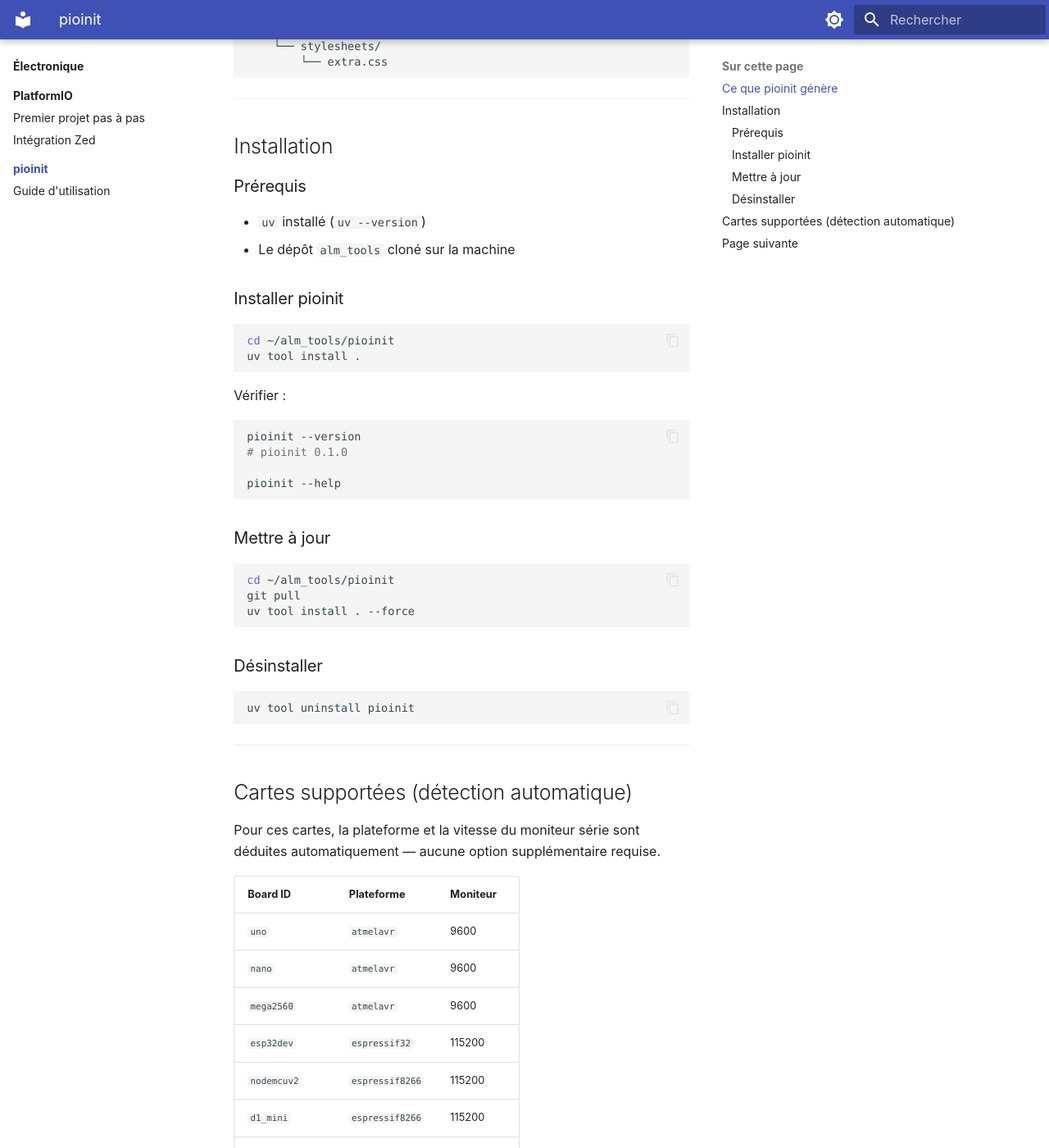
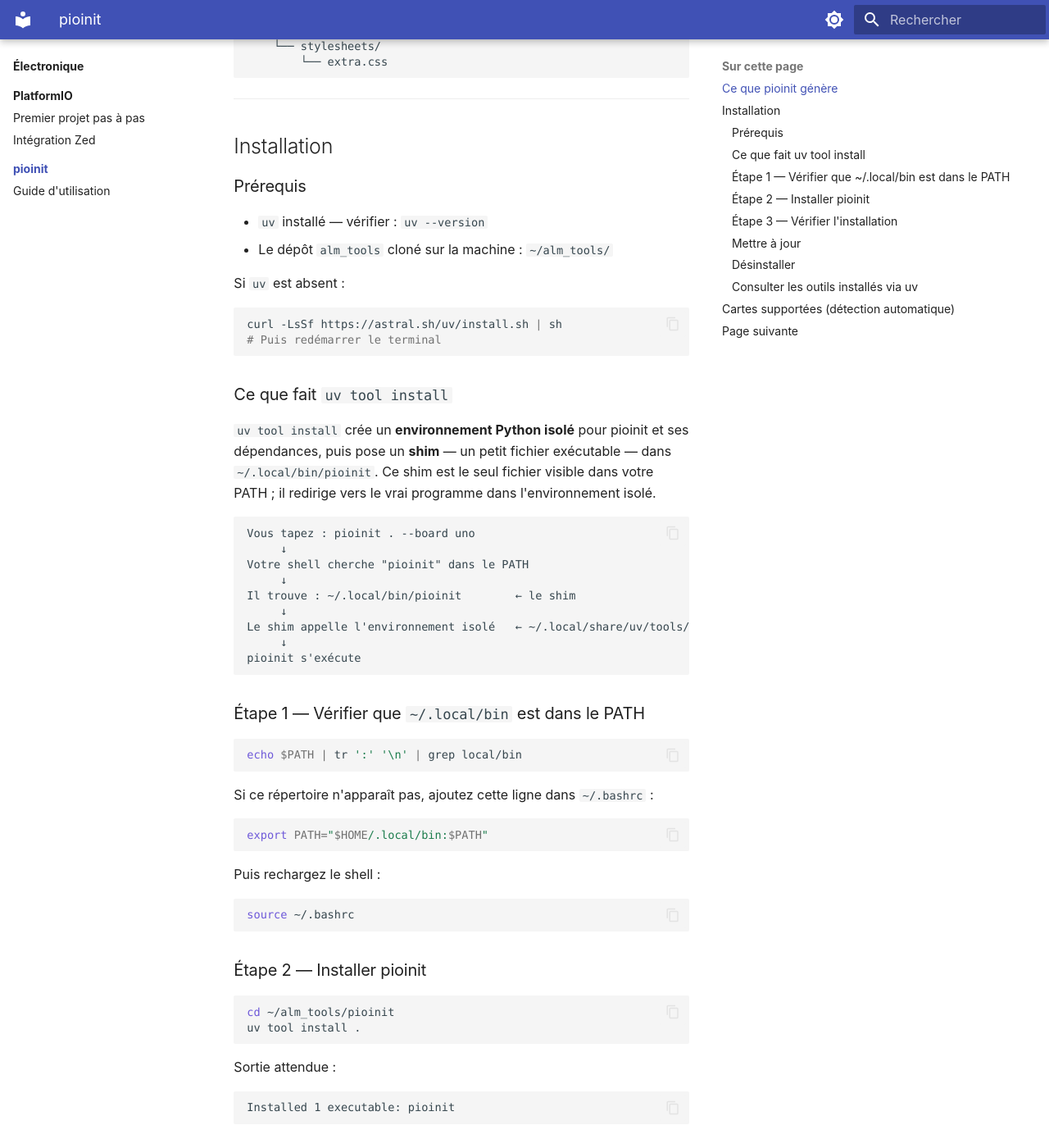
Before and after one commit to namnetes/alm_notes, an MkDocs documentation site: the page built from docs/electronique/pioinit/index.md, in a window 1280 px wide and 1400 px high, scrolled down 841 px. Shown: the whole window at 82% size. Built offline with MkDocs 1.6.1 and Material for MkDocs 9.7.7, drawn with Linux system fonts in a browser that asks for light colours; some of the changed text lies outside the part shown.

Commit message:
docs: expand pioinit installation guide with shim explanation and PATH check
Add step-by-step detail: shim mechanism, PATH verification, expected
output at each step, and update/uninstall procedures — mirrors the
level of detail in devinit INSTALLATION.md.

Co-Authored-By: Claude Sonnet 4.6 <noreply@anthropic.com>

````diff
--- a/docs/electronique/pioinit/index.md
+++ b/docs/electronique/pioinit/index.md
@@ -42,37 +42,109 @@ mon-projet/
 
 ### Prérequis
 
-- `uv` installé (`uv --version`)
-- Le dépôt `alm_tools` cloné sur la machine
+- `uv` installé — vérifier : `uv --version`
+- Le dépôt `alm_tools` cloné sur la machine : `~/alm_tools/`
 
-### Installer pioinit
+Si `uv` est absent :
+
+```bash
+curl -LsSf https://astral.sh/uv/install.sh | sh
+# Puis redémarrer le terminal
+```
+
+### Ce que fait `uv tool install`
+
+`uv tool install` crée un **environnement Python isolé** pour pioinit et ses
+dépendances, puis pose un **shim** — un petit fichier exécutable — dans
+`~/.local/bin/pioinit`. Ce shim est le seul fichier visible dans votre PATH ;
+il redirige vers le vrai programme dans l'environnement isolé.
+
+```
+Vous tapez : pioinit . --board uno
+     ↓
+Votre shell cherche "pioinit" dans le PATH
+     ↓
+Il trouve : ~/.local/bin/pioinit        ← le shim
+     ↓
+Le shim appelle l'environnement isolé   ← ~/.local/share/uv/tools/pioinit/
+     ↓
+pioinit s'exécute
+```
+
+### Étape 1 — Vérifier que `~/.local/bin` est dans le PATH
+
+```bash
+echo $PATH | tr ':' '\n' | grep local/bin
+```
+
+Si ce répertoire n'apparaît pas, ajoutez cette ligne dans `~/.bashrc` :
+
+```bash
+export PATH="$HOME/.local/bin:$PATH"
+```
+
+Puis rechargez le shell :
+
+```bash
+source ~/.bashrc
+```
+
+### Étape 2 — Installer pioinit
 
 ```bash
 cd ~/alm_tools/pioinit
 uv tool install .
 ```
 
-Vérifier :
+Sortie attendue :
+
+```
+Installed 1 executable: pioinit
+```
+
+### Étape 3 — Vérifier l'installation
 
 ```bash
+which pioinit
+# /home/votre-nom/.local/bin/pioinit
+
 pioinit --version
 # pioinit 0.1.0
 
 pioinit --help
 ```
 
+Si `which pioinit` ne retourne rien, le shim n'est pas dans le PATH —
+revérifiez l'étape 1.
+
 ### Mettre à jour
+
+Après un `git pull` sur `alm_tools` :
 
 ```bash
 cd ~/alm_tools/pioinit
-git pull
 uv tool install . --force
+pioinit --version
 ```
+
+Le `--force` réinstalle même si le numéro de version n'a pas changé —
+utile pendant le développement actif de pioinit.
 
 ### Désinstaller
 
 ```bash
 uv tool uninstall pioinit
+```
+
+Cela supprime le shim (`~/.local/bin/pioinit`) et l'environnement isolé.
+Votre machine retrouve son état initial.
+
+### Consulter les outils installés via uv
+
+```bash
+uv tool list
+# pioinit v0.1.0
+#  - pioinit
 ```
 
 ---
````
